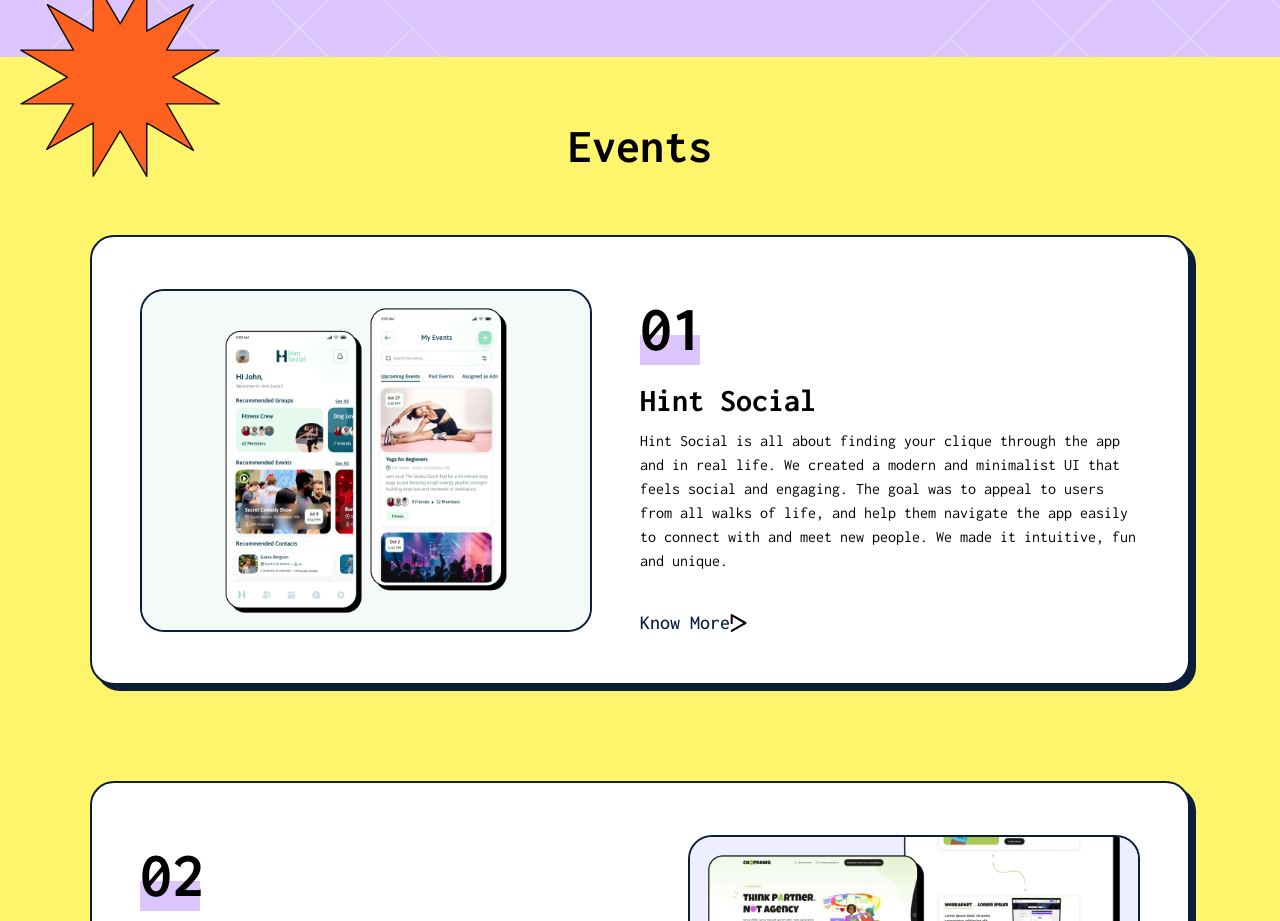
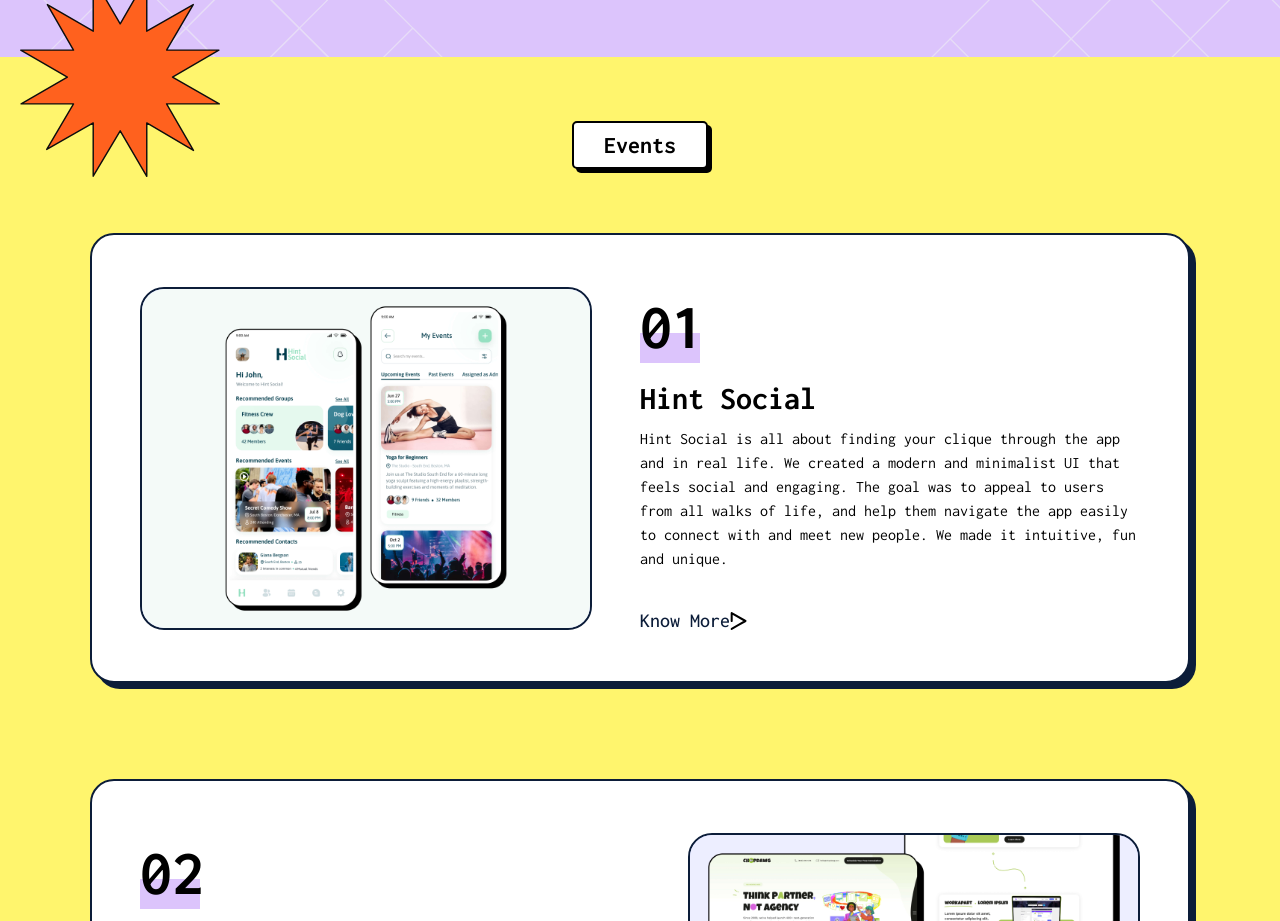
Before and after one commit to oss2019/SOI_2k23, a Next.js app: page / in a window 1280 px wide. Shown: the part 1420-2341 px from the top of the page. Built offline with nearby package versions, Linux system fonts and the light colour scheme.

Commit message:
nebrutalist bg for event header

```diff
--- a/src/components/Events/Events.jsx
+++ b/src/components/Events/Events.jsx
@@ -33,7 +33,7 @@
       </div>
         <div className={`${styles.eventsMain} page-wrapper`}>
           <div className={styles.eventsHeading}>
-            <h1>Events</h1>
+            <div className={styles.text_block}>Events</div>
           </div>
           <div className={styles.eventsCardWrapper}>
             {EventsData.map((data, index) => {
--- a/src/components/Events/Events.module.css
+++ b/src/components/Events/Events.module.css
@@ -21,6 +21,19 @@
   left:20px;
 }
 
+.text_block{
+  display: inline-block;
+  font-size: 24px;
+  font-weight: bold;
+  border: 2px solid black;
+  padding: 10px 30px;
+  background-color: white;
+  border-radius: 5px;
+  box-shadow: 4px 4px 0 0 black;
+  line-height: 1;
+  max-width: 100%;
+}
+
 @media(max-width:900px){
   .eventSunWrapper{
     width:150px;
```
